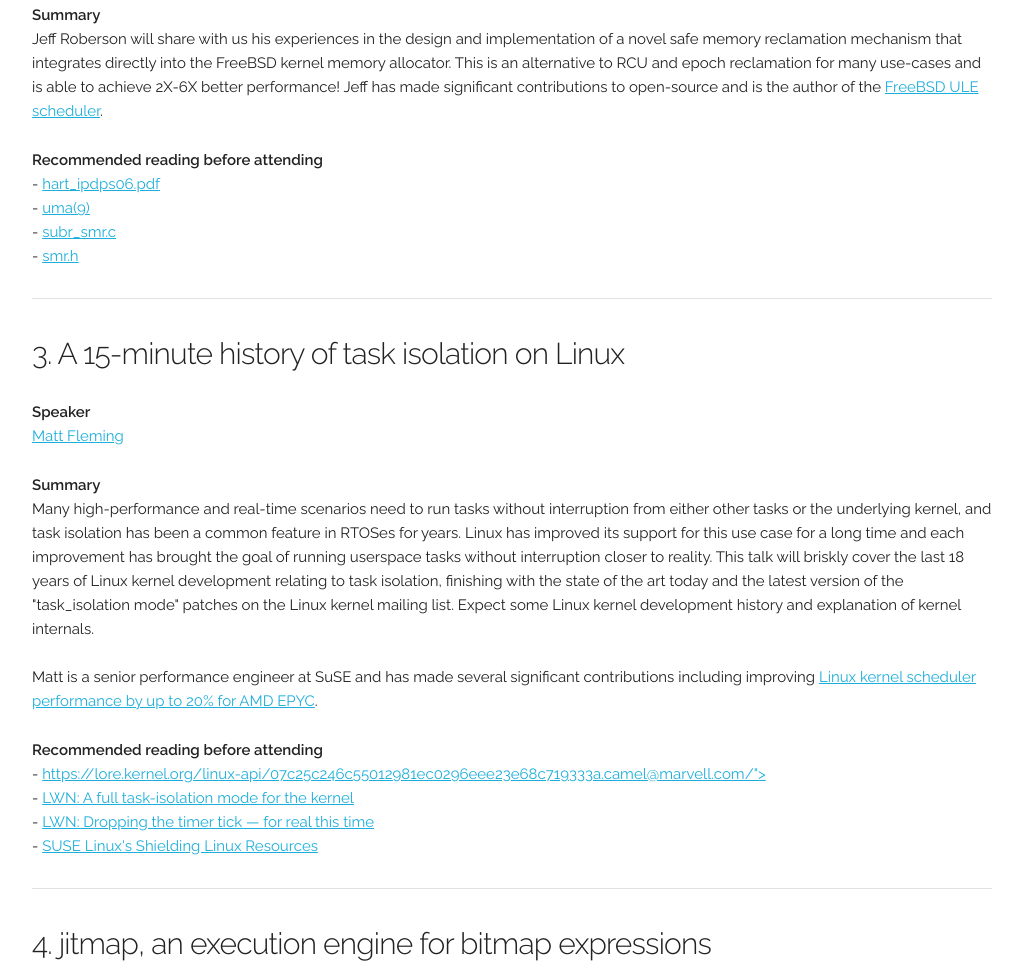
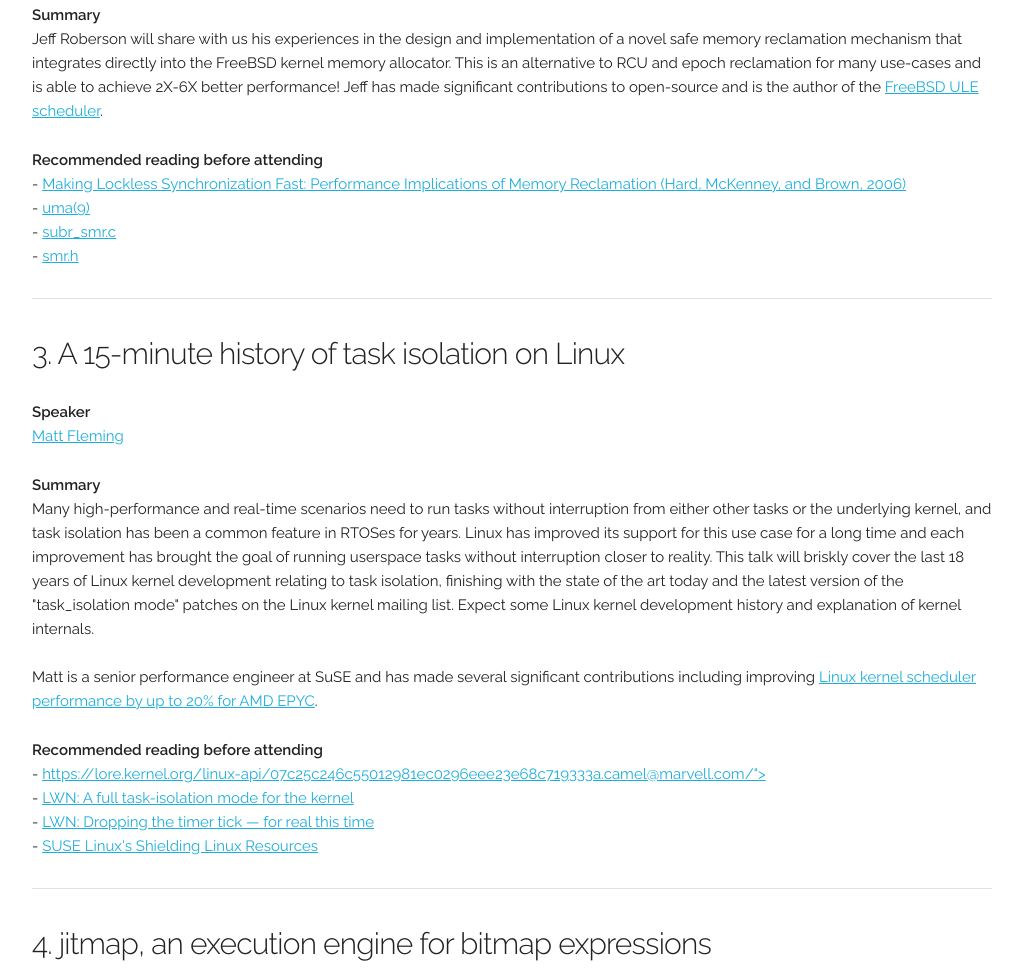
Before and after one commit to sbahra/adhoc, a plain HTML site: page index.html in a window 1280 px wide. Shown: the part 1038-2010 px from the top of the page, without its empty margins (128-1150 px from the left). Drawn offline with Linux system fonts and the light colour scheme.

Commit message:
Give full title for Hart et al.

```diff
--- a/index.html
+++ b/index.html
@@ -60,7 +60,7 @@
               to open-source and is the author of the <a href="https://papers.freebsd.org/2003/BSDCon/jeff-ule_scheduler.files/jeff-ule_scheduler-paper.pdf">FreeBSD ULE scheduler</a>.
 	      </p>
 	      <p><b>Recommended reading before attending</b><br>
-- <a href="http://www.rdrop.com/users/paulmck/RCU/hart_ipdps06.pdf">hart_ipdps06.pdf</a><br>
+- <a href="http://www.rdrop.com/users/paulmck/RCU/hart_ipdps06.pdf">Making Lockless Synchronization Fast: Performance Implications of Memory Reclamation (Hard, McKenney, and Brown, 2006)</a><br>
 - <a href="https://www.freebsd.org/cgi/man.cgi?query=uma&sektion=9">uma(9)</a><br>
 - <a href="https://svnweb.freebsd.org/base/head/sys/kern/subr_smr.c?view=markup&pathrev=358400">subr_smr.c</a><br>
 - <a href="https://svnweb.freebsd.org/base/head/sys/sys/smr.h?revision=358400&view=markup">smr.h</a>
```
